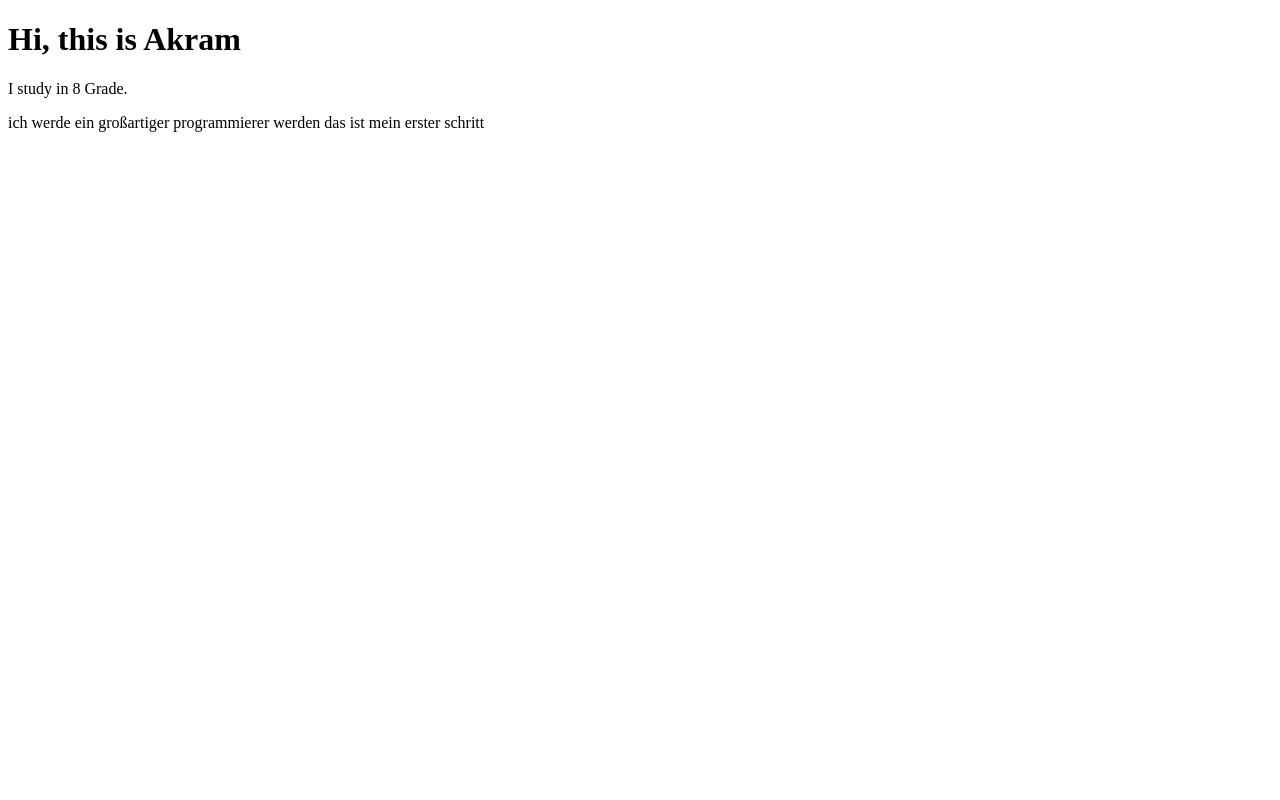
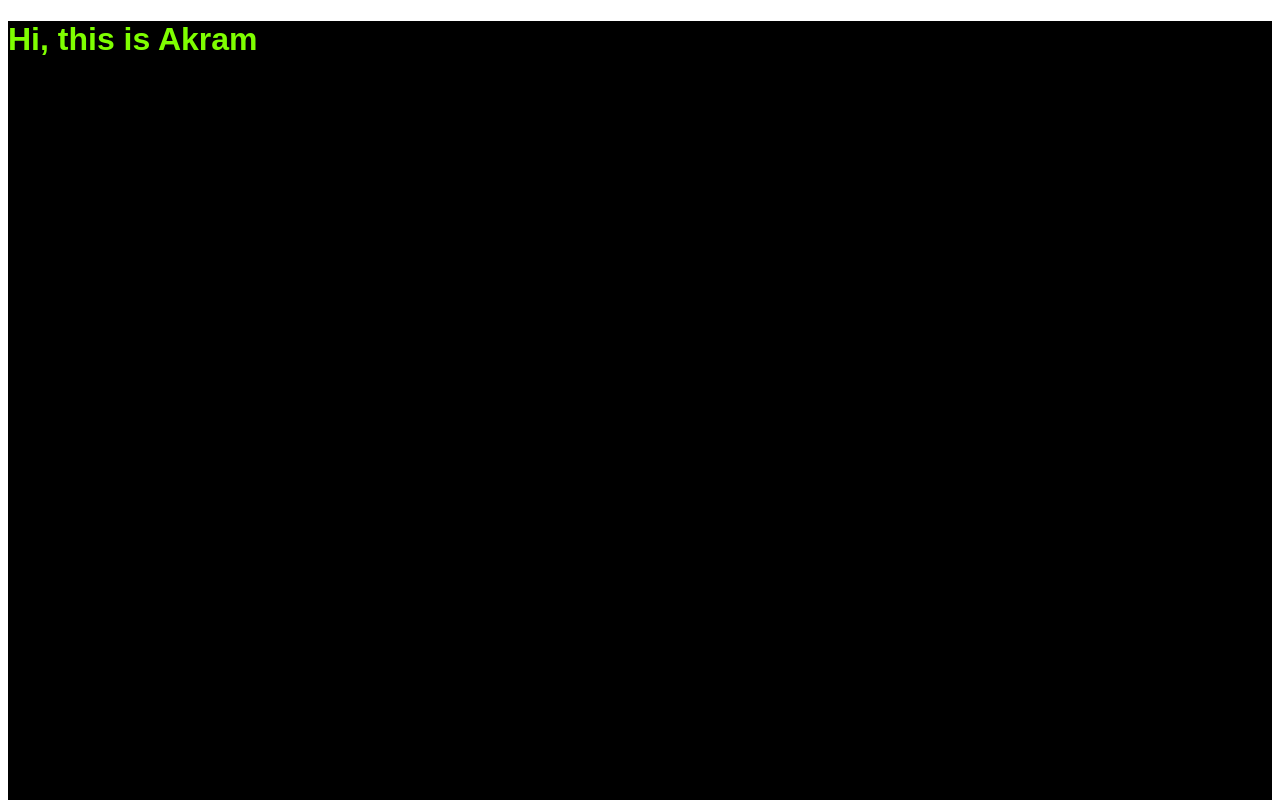
Before and after one commit to Akramtheking/portfolio, a plain HTML site: page index.html in a window 1280 px wide. Shown: the top 800 px of the page. Drawn offline with Linux system fonts and the light colour scheme.

Commit message:
add color

```diff
--- a/index.html
+++ b/index.html
@@ -4,10 +4,24 @@
 <title>Akram Website</title>
 </head>
 <body>
+<style>
+    h1 {
+        color: chartreuse  ;
+        font-family: Arial, Helvetica, sans-serif;
+    }
+</style>
 
-<h1>Hi, this is Akram</h1>
+<header>
+    <h1>Hi, this is Akram</h1>
 <p>I study in 8 Grade.</p>
 <p>ich werde ein großartiger programmierer werden das ist mein erster schritt</p>
-
+</header>
 </body>
 </html>
+<style>
+    header {
+        background-color: black ;
+        height: 1000px;
+    }
+
+</style>
```
